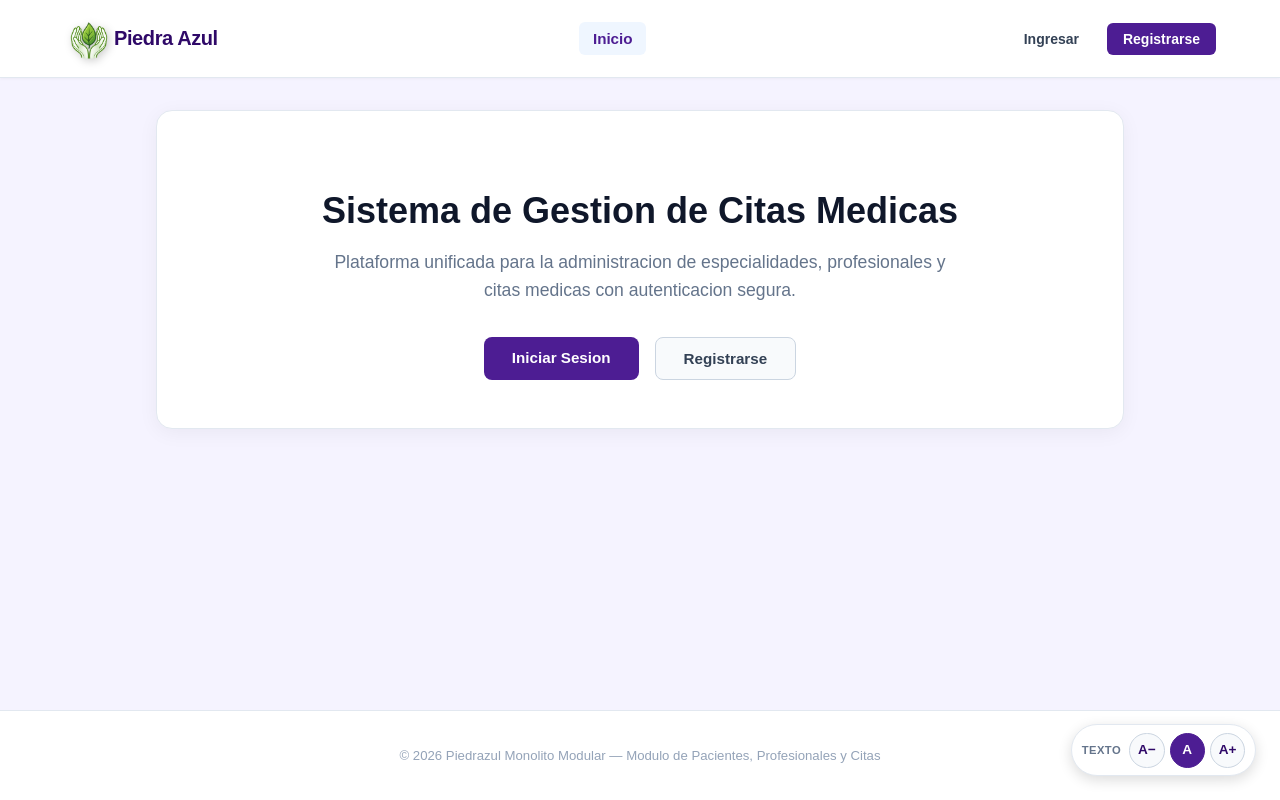
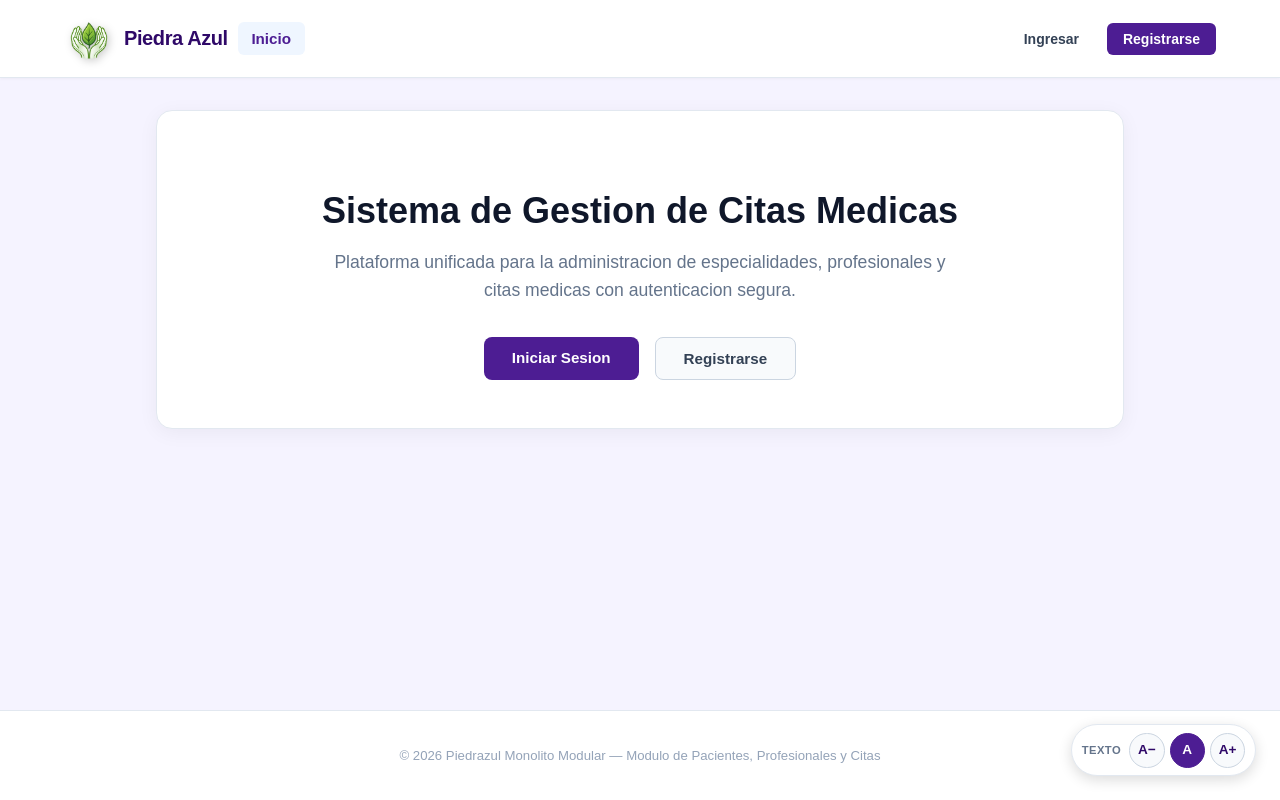
Before and after one commit to astern22/PiedrazulMonolitoModular, a Vue app in the folder frontend/: page / in a window 1280 px wide. Built offline with nearby package versions, Linux system fonts and the light colour scheme; no server answers; a web font is replaced by a local one.

Commit message:
feat: navbar en la izquierda

```diff
--- a/frontend/src/App.vue
+++ b/frontend/src/App.vue
@@ -51,7 +51,6 @@ function handleLogout() {
           <router-link to="/" class="brand-link">
             <span class="brand-text">Piedra Azul</span>
           </router-link>
-        </div>
 
           <nav class="nav-menu">
             <router-link to="/" class="nav-item">Inicio</router-link>
@@ -79,6 +78,7 @@ function handleLogout() {
               Citas Medicas
             </router-link>
           </nav>
+        </div>
 
         <div class="nav-auth">
           <template v-if="isAuthenticated">
@@ -187,6 +187,7 @@ body {
   display: flex;
   align-items: center;
   width: fit-content;
+  gap: 10px;
 }
 
 .brand-container img {
--- a/frontend/src/views/HomeView.vue
+++ b/frontend/src/views/HomeView.vue
@@ -92,7 +92,8 @@ const { user, isAuthenticated, canManage, canManagePatients, hasAnyRole } = useA
 
 .welcome-banner {
   display: flex;
-  align-items: center;
+  align-items: center !important;
+  text-align: center !important;
   gap: 1rem;
   background: #f0fdf4;
   border: 1px solid #bbf7d0;
```
Lines whose indentation alone changed are shown as unchanged.
